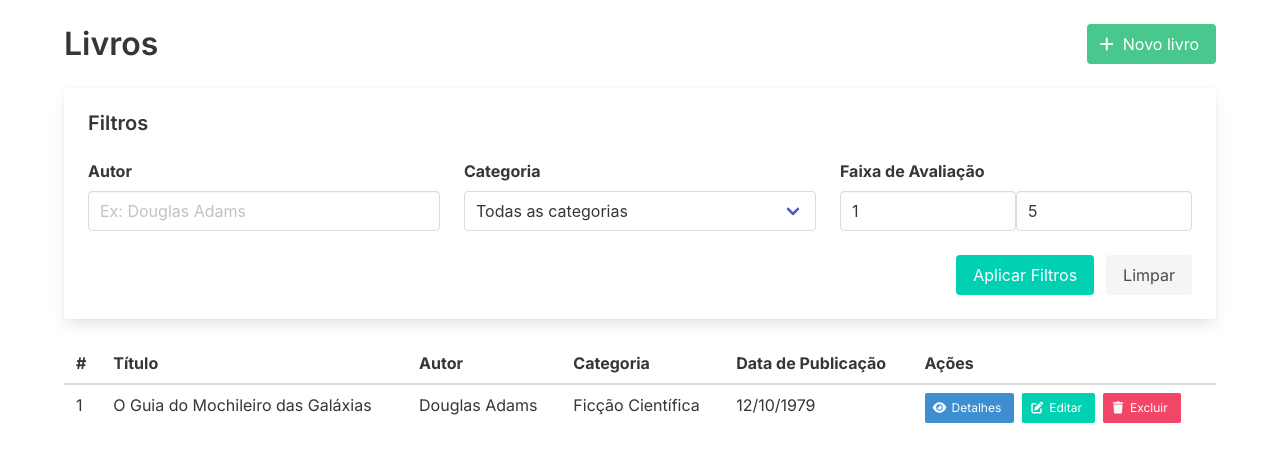
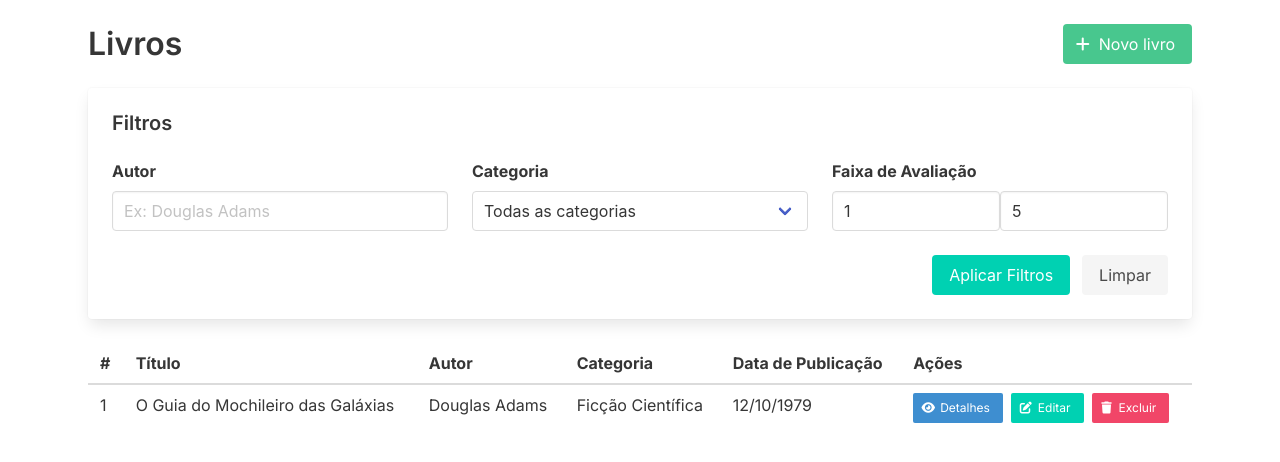
Before and after one commit to mat-afk/submarine, a PHP site: page /books in a window 1280 px wide. Shown: the part 80-542 px from the top of the page. Run offline with PHP 8.4, Linux system fonts and the light colour scheme; the visitor is signed in with stand-in values (Sample User, id 1).

Commit message:
feat: adjust padding and icon sizing

```diff
--- a/src/View/Layout/default.php
+++ b/src/View/Layout/default.php
@@ -10,7 +10,7 @@ include __DIR__ . "/header.php";
                     <div class="navbar-brand">
                         <a class="navbar-item has-text-white has-text-weight-bold is-size-4" href="/books">
                             <figure class="image is-64x64 mr-3">
-                                <img src="/favicon.png" style="min-width: 64px; min-height: 64px;" alt="Logo" />
+                                <img src="/favicon.png" style="min-width: 100%; min-height: 100%;" alt="Logo" />
                             </figure>
                             <span>Submarine</span>
                         </a>
@@ -34,5 +34,5 @@ include __DIR__ . "/header.php";
                     </div>
                 </nav>
 
-                <div class="py-5">
+                <div class="p-5">
                     <div class="container">
```
